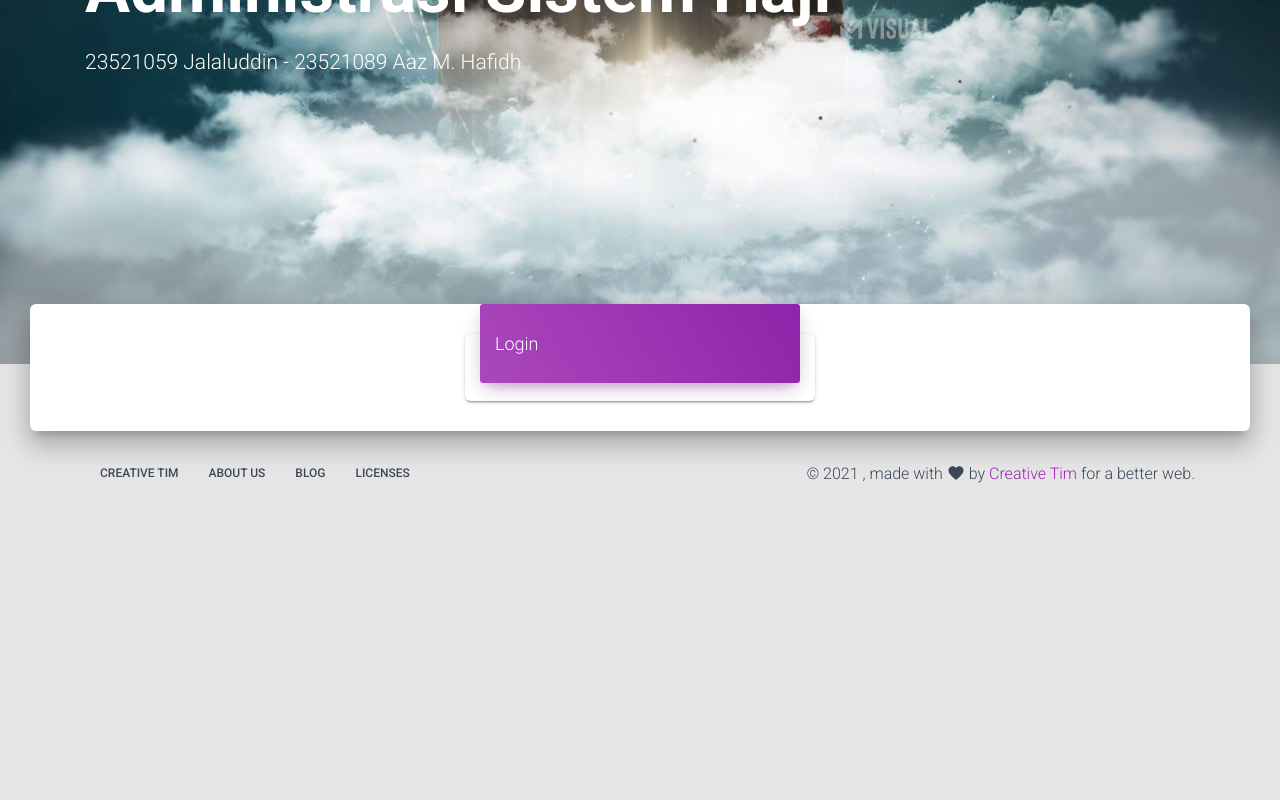
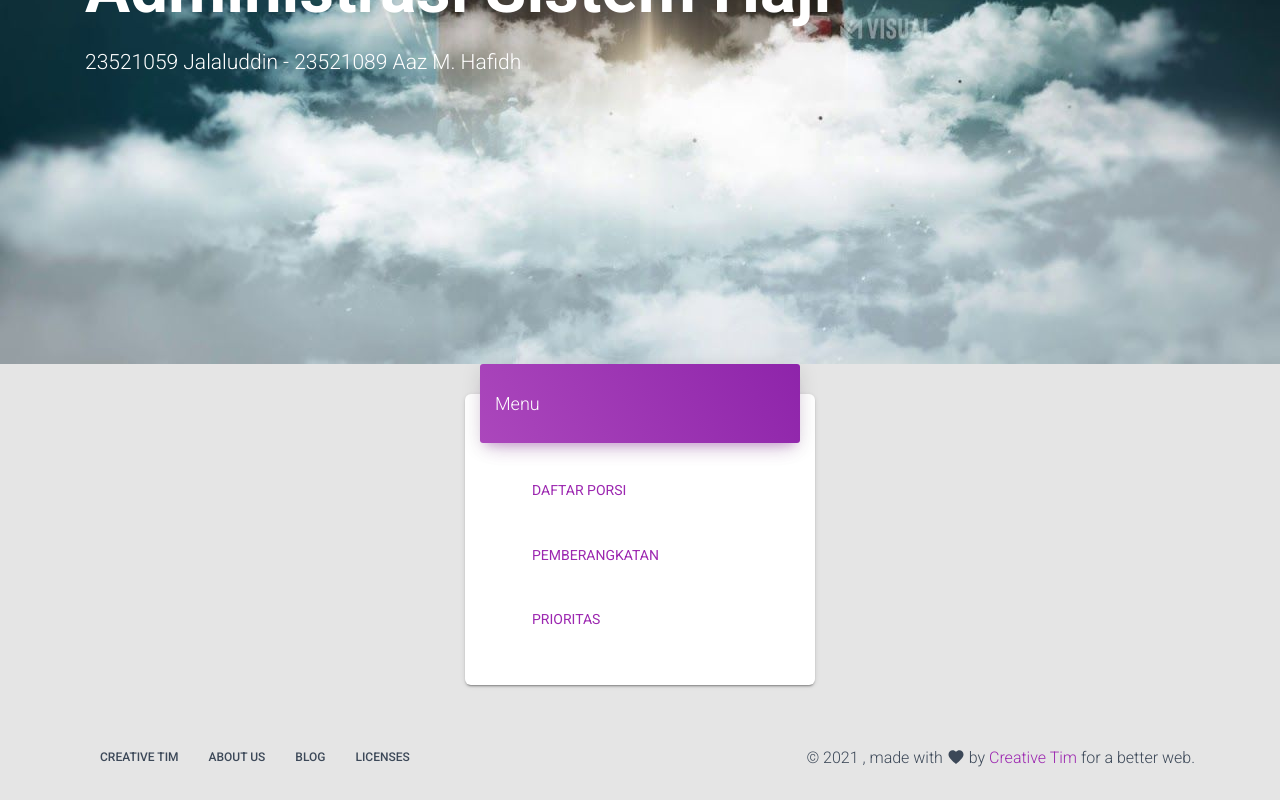
Before and after one commit to jalaluddin94/fibonacci-heap, a React (Create React App) app in the folder frontend-react/: page / in a window 1280 px wide. Shown: the part 356-1156 px from the top of the page. Before the commit the page ends 872 px from the top, so only its background shows below. Built offline with nearby package versions, Linux system fonts and the light colour scheme.

Commit message:
add landing menu

```diff
--- a/frontend-react/src/views/Components/Components.js
+++ b/frontend-react/src/views/Components/Components.js
@@ -1,8 +1,8 @@
 import React from "react";
 // nodejs library that concatenates classes
-import classNames from "classnames";
+// import classNames from "classnames";
 // react components for routing our app without refresh
-// import { Link } from "react-router-dom";
+import { Link } from "react-router-dom";
 // @material-ui/core components
 import { makeStyles } from "@material-ui/core/styles";
 // @material-ui/icons
@@ -11,9 +11,9 @@ import Header from "components/Header/Header.js";
 import Footer from "components/Footer/Footer.js";
 import GridContainer from "components/Grid/GridContainer.js";
 import GridItem from "components/Grid/GridItem.js";
-// import Button from "components/CustomButtons/Button.js";
+import Button from "components/CustomButtons/Button.js";
 import Card from "components/Card/Card.js";
-// import CardBody from "components/Card/CardBody.js";
+import CardBody from "components/Card/CardBody.js";
 import CardHeader from "components/Card/CardHeader.js";
 // import CardFooter from "components/Card/CardFooter.js";
 import Parallax from "components/Parallax/Parallax.js";
@@ -71,7 +71,7 @@ export default function Components(props) {
         </div>
       </Parallax>
 
-      <div className={classNames(classes.main, classes.mainRaised)}>
+      <div>
         {/* <SectionBasics />
         <SectionNavbars />
         <SectionTabs />
@@ -97,8 +97,25 @@ export default function Components(props) {
               <Card className={classes[cardAnimaton]}>
                 <form className={classes.form}>
                   <CardHeader color="primary" className={classes.cardHeader}>
-                    <h4>Login</h4>
+                    <h4>Menu</h4>
                   </CardHeader>
+                  <CardBody>
+                    <Link to={"/portion"} className={classes.link}>
+                      <Button color="primary" size="lg" simple>
+                        Daftar Porsi
+                      </Button>
+                    </Link>
+                    <Link to={"/departure"} className={classes.link}>
+                      <Button color="primary" size="lg" simple>
+                        Pemberangkatan
+                      </Button>
+                    </Link>
+                    <Link to={"/priority"} className={classes.link}>
+                      <Button color="primary" size="lg" simple>
+                        Prioritas
+                      </Button>
+                    </Link>
+                  </CardBody>
                 </form>
               </Card>
             </GridItem>
```
